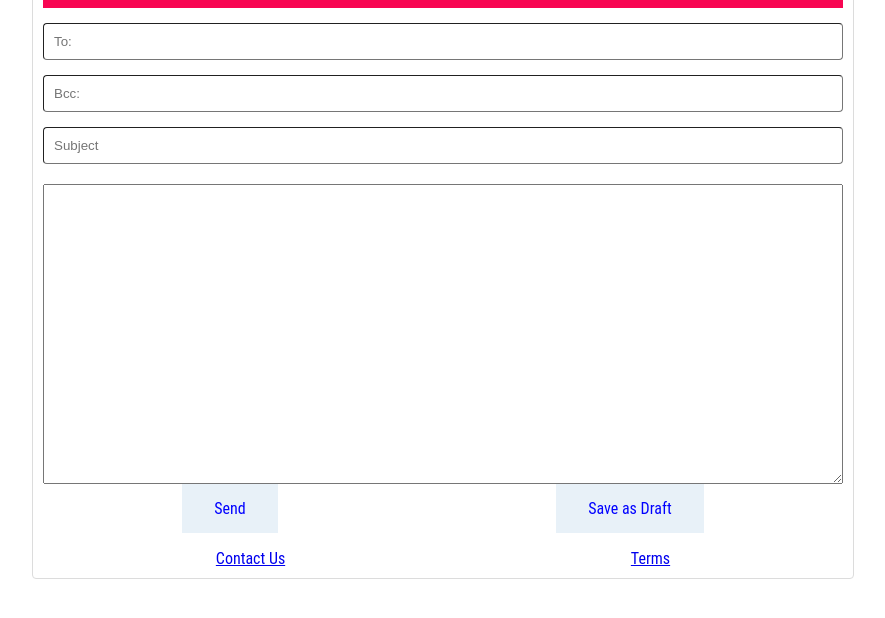
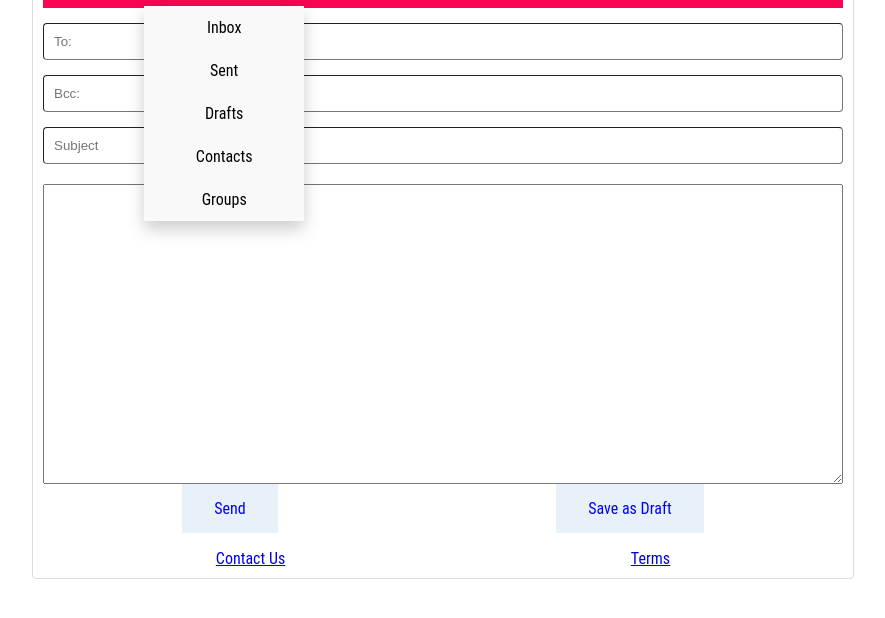
Before and after one commit to EziamakaNV/epicmail, a plain HTML site: page UI/Newmessage.html in a window 1280 px wide. Both pictures are taken after a click on the element 367 px from the left and 80 px from the top of the page. Shown: the part 102-720 px from the top of the page, without its empty margins (197-1082 px from the left). Drawn offline with Linux system fonts and the light colour scheme.

Commit message:
Implement Final Final change

```diff
--- a/UI/Js/newMessage.js
+++ b/UI/Js/newMessage.js
@@ -26,3 +26,11 @@ saveDraft.addEventListener('click',(e)=>{
     draftModal.style.display = 'block';
 
 });
+
+
+const dropDown = document.getElementsByClassName('dropdown')[0];
+const dropDownContent= document.getElementsByClassName('dropdown-content')[0];
+
+dropDown.addEventListener('click',()=>{
+    dropDownContent.style.display="block";
+});
--- a/UI/Style/Style.css
+++ b/UI/Style/Style.css
@@ -140,7 +140,7 @@ footer div{
   .dropdown-content a:hover {background-color: #f1f1f1}
 
   /* Show the dropdown menu on hover */
-  .dropdown:hover .dropdown-content {
+  .dropdown:hover .dropdown-content{
     display: block;
   }
 
```
